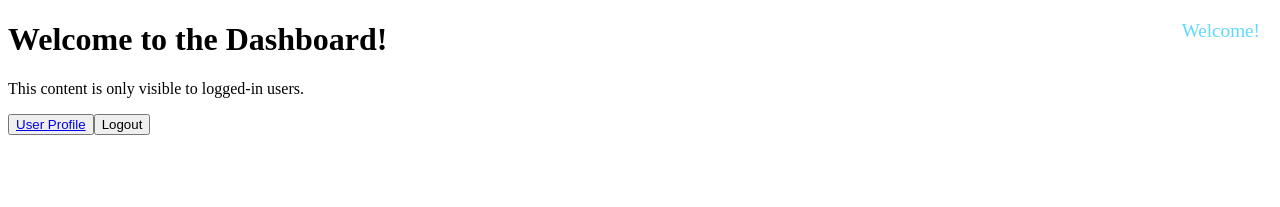
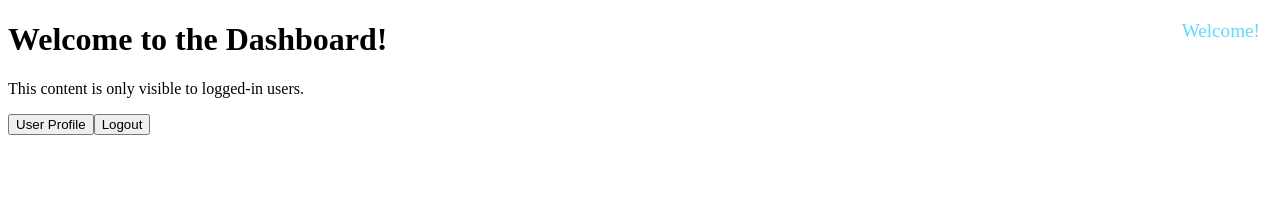
Before and after one commit to CoderBunnyS/ReactDemo, a React (Create React App) app: page /dashboard in a window 1280 px wide. Shown: the top 207 px of the page. Built offline with nearby package versions, Linux system fonts and the light colour scheme; no server answers; what @fusionauth/react-sdk would draw is missing.

Commit message:
styled link to maintain style

```diff
--- a/src/App.css
+++ b/src/App.css
@@ -46,3 +46,8 @@
   font-size: 1.2em;
   color: #61dafb; /* Use color consistent with your theme */
 }
+
+a {
+  text-decoration: none;
+  color: inherit;
+}
--- a/src/HomePage.js
+++ b/src/HomePage.js
@@ -28,9 +28,6 @@ const HomePage = () => {
         {!isLoggedIn && (
           <button onClick={handleLogin}>Login</button>
         )}
-        <button onClick={() => console.log("Local Storage Access Token:", localStorage.getItem('access_token'))}>
-  Check Auth Status
-</button>
 
       </header>
     </div>
```
